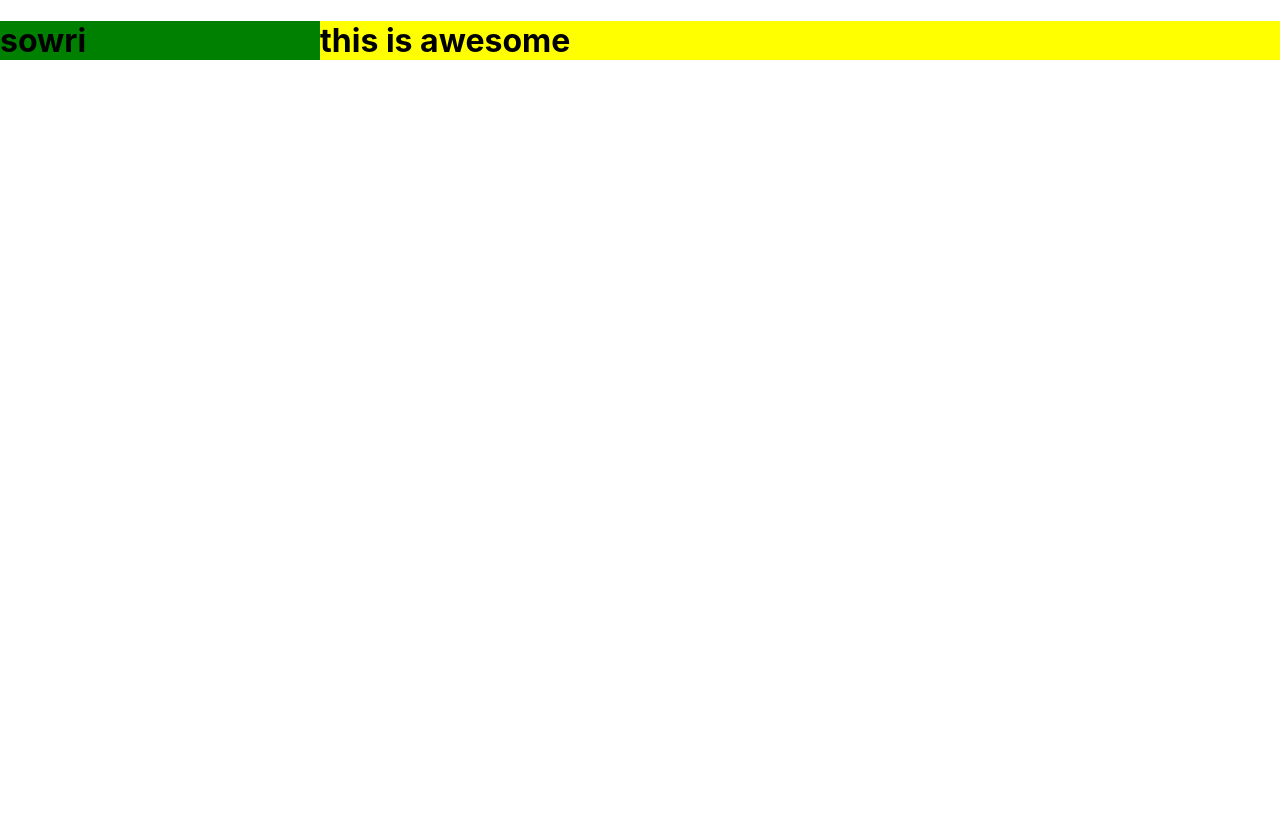
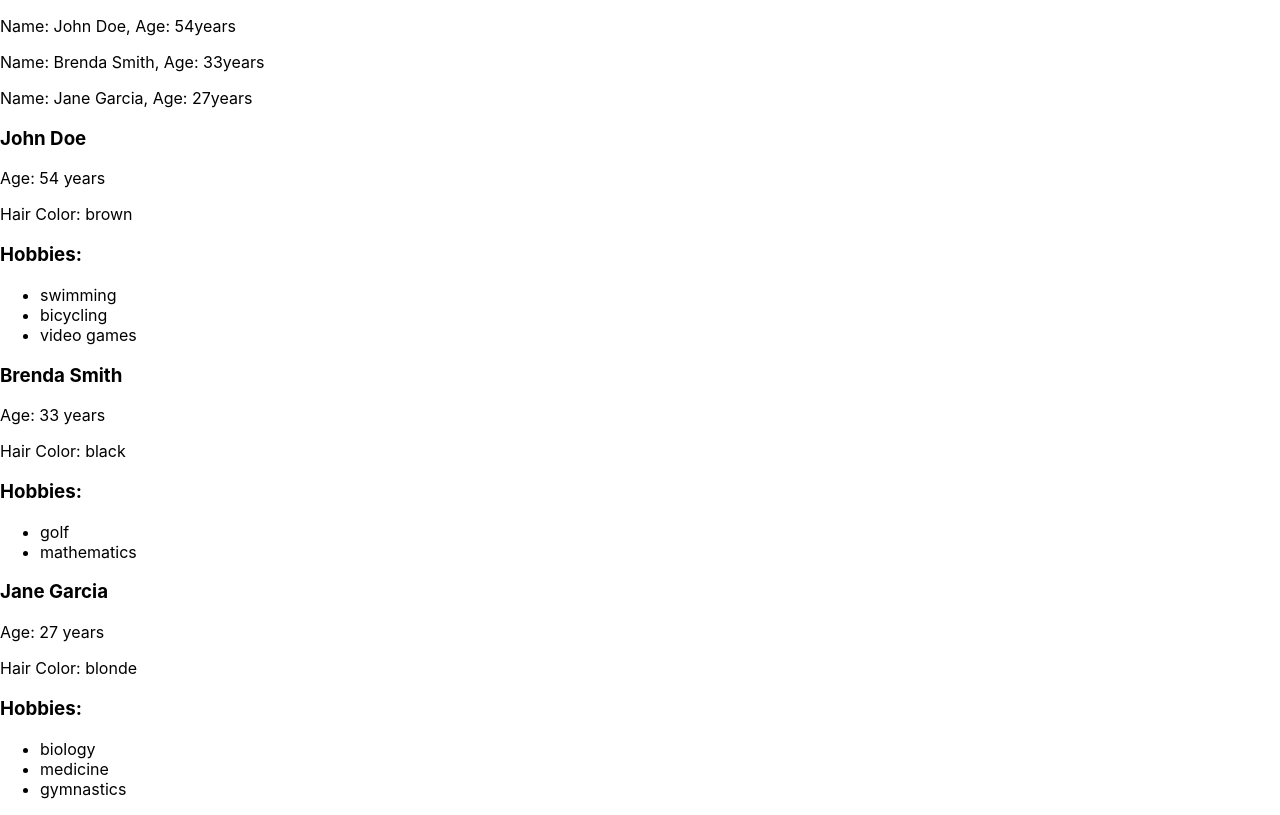
Before and after one commit to Sowri19/React--Design-Patterns, a React (Create React App) app: page / in a window 1280 px wide. Built offline with nearby package versions, Linux system fonts and the light colour scheme.

Commit message:
lists and list items

```diff
--- a/src/App.js
+++ b/src/App.js
@@ -1,19 +1,63 @@
-import { SplitScreen } from "./SplitScreen";
+import { LargePersonListItem } from "./people/LargePersonListItem";
+import { SmallPersonListItem } from "./people/SmallPersonListItem";
+import { RegularList } from "./RegularList";
 
-const LeftHandComponent = ({ name }) => {
-  return <h1 style={{ backgroundColor: "green" }}>{name}</h1>;
-};
-const RightHandComponent = ({ message }) => {
-  return <h1 style={{ backgroundColor: "yellow" }}>{message}</h1>;
-};
-// the leftHandComponent and RightHandComponent are the children of the SplitScreen component instead
-// of props to the components
+const people = [
+  {
+    name: "John Doe",
+    age: 54,
+    hairColor: "brown",
+    hobbies: ["swimming", "bicycling", "video games"],
+  },
+  {
+    name: "Brenda Smith",
+    age: 33,
+    hairColor: "black",
+    hobbies: ["golf", "mathematics"],
+  },
+  {
+    name: "Jane Garcia",
+    age: 27,
+    hairColor: "blonde",
+    hobbies: ["biology", "medicine", "gymnastics"],
+  },
+];
+
+const products = [
+  {
+    name: "Flat-Screen TV",
+    price: "$300",
+    description: "Huge LCD screen, a great deal",
+    rating: 4.5,
+  },
+  {
+    name: "Basketball",
+    price: "$10",
+    description: "Just like the pros use",
+    rating: 3.8,
+  },
+  {
+    name: "Running Shoes",
+    price: "$120",
+    description: "State-of-the-art technology for optimum running",
+    rating: 4.2,
+  },
+];
+
 function App() {
   return (
-    <SplitScreen leftWeight={1} rightWeight={3}>
-      <LeftHandComponent name="sowri" />
-      <RightHandComponent message="this is awesome" />
-    </SplitScreen>
+    <>
+      <RegularList
+        items={people}
+        resourceName="person"
+        itemComponent={SmallPersonListItem}
+      />
+      <RegularList
+        items={people}
+        resourceName="person"
+        itemComponent={LargePersonListItem}
+      />
+    </>
   );
 }
 
--- /dev/null
+++ b/src/RegularList.js
@@ -0,0 +1,15 @@
+export const RegularList = ({
+  items,
+  resourceName,
+  itemComponent: ItemComponent,
+}) => {
+  return (
+    <>
+      {items.map((item, i) => (
+        <ItemComponent key={i} {...{ [resourceName]: item }} />
+      ))}
+    </>
+  );
+};
+
+// we are spreading an object with a key of resourceName and a value of item
--- a/src/people/LargePersonListItem.js
+++ b/src/people/LargePersonListItem.js
@@ -5,7 +5,12 @@
       <h3>{name}</h3>
       <p>Age: {age} years</p>
       <p>Hair Color: {hairColor}</p>
-      <h3>Hobbies: {hobbies.join(", ")}</h3>
+      <h3>Hobbies:</h3>
+      <ul>
+        {hobbies.map((hobby) => (
+          <li key={hobby}>{hobby}</li>
+        ))}
+      </ul>
     </>
   );
 };
--- a/src/people/SmallPersonListItem.js
+++ b/src/people/SmallPersonListItem.js
@@ -1,4 +1,5 @@
 export const SmallPersonListItem = ({ person }) => {
+  // descunstruct the person object
   const { name, age } = person;
   return (
     <p>
```
